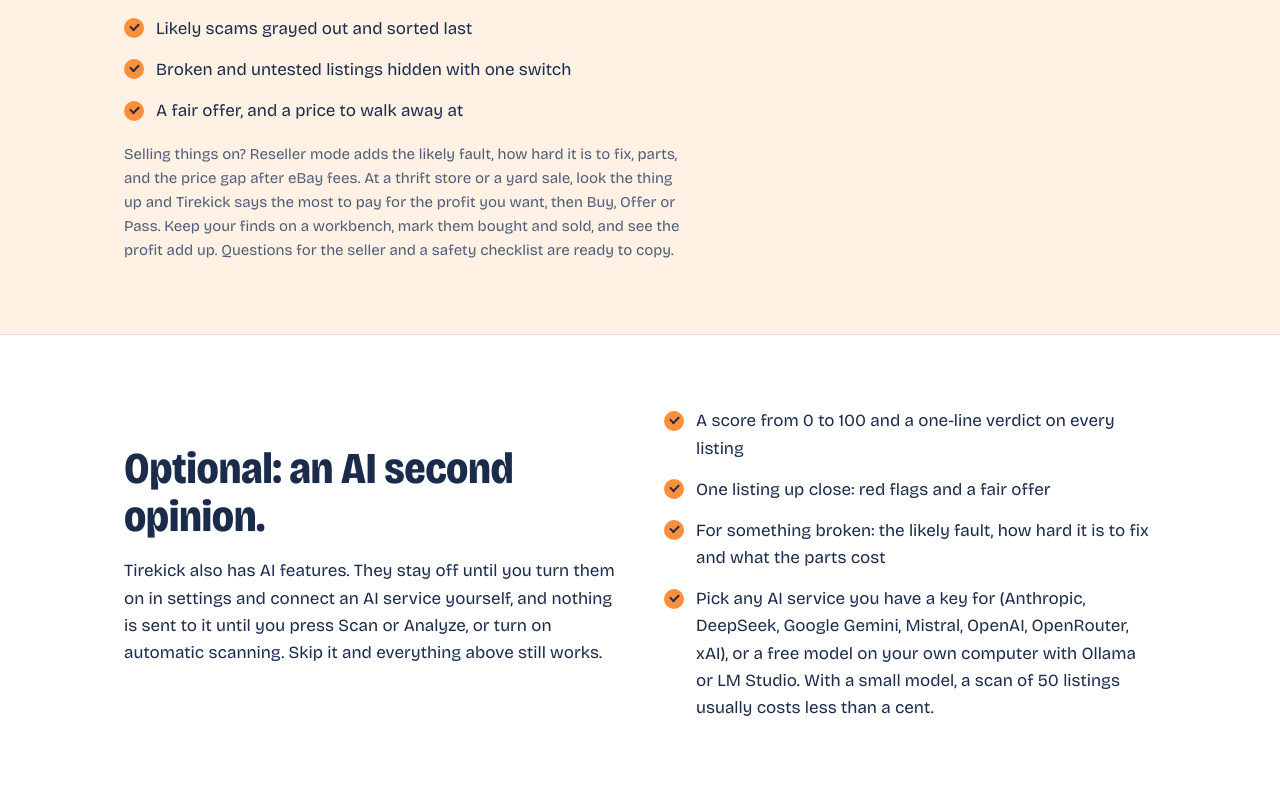
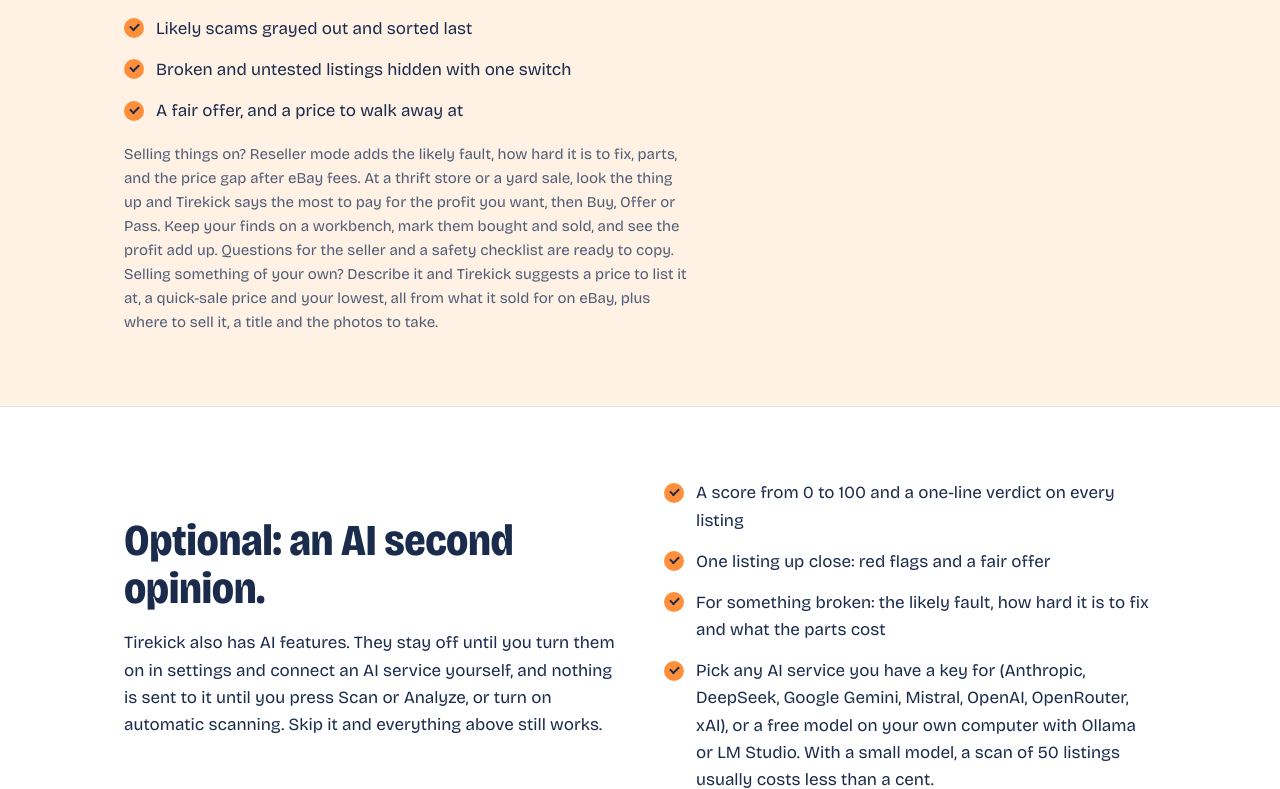
Before and after one commit to dabloonery/tirekick-site, a plain HTML site: page index.html in a window 1280 px wide. Shown: the part 2011-2800 px from the top of the page. Drawn offline with Linux system fonts and the light colour scheme.

Commit message:
Landing page: the sell helper on Tirekick's page (#19)
Claude-Session: https://claude.ai/code/session_01XVUCoCUKXuKrYcVsQqPQTL

Co-authored-by: Claude <noreply@anthropic.com>

```diff
--- a/index.html
+++ b/index.html
@@ -144,7 +144,7 @@
         <li>Broken and untested listings hidden with one switch</li>
         <li>A fair offer, and a price to walk away at</li>
       </ul>
-      <p class="sub quiet">Selling things on? Reseller mode adds the likely fault, how hard it is to fix, parts, and the price gap after eBay fees. At a thrift store or a yard sale, look the thing up and Tirekick says the most to pay for the profit you want, then Buy, Offer or Pass. Keep your finds on a workbench, mark them bought and sold, and see the profit add up. Questions for the seller and a safety checklist are ready to copy.</p>
+      <p class="sub quiet">Selling things on? Reseller mode adds the likely fault, how hard it is to fix, parts, and the price gap after eBay fees. At a thrift store or a yard sale, look the thing up and Tirekick says the most to pay for the profit you want, then Buy, Offer or Pass. Keep your finds on a workbench, mark them bought and sold, and see the profit add up. Questions for the seller and a safety checklist are ready to copy. Selling something of your own? Describe it and Tirekick suggests a price to list it at, a quick-sale price and your lowest, all from what it sold for on eBay, plus where to sell it, a title and the photos to take.</p>
     </div>
   </section>
 
```
